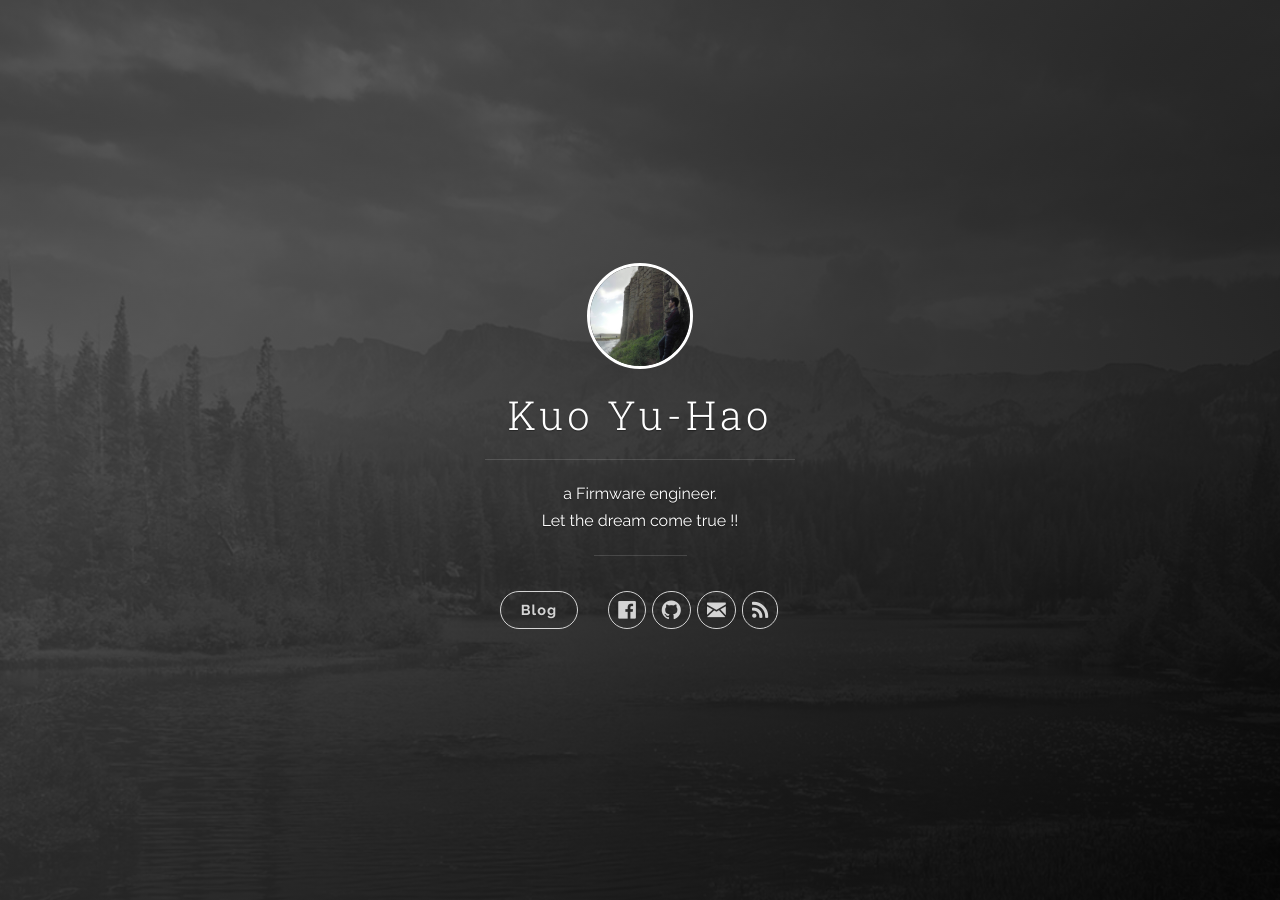
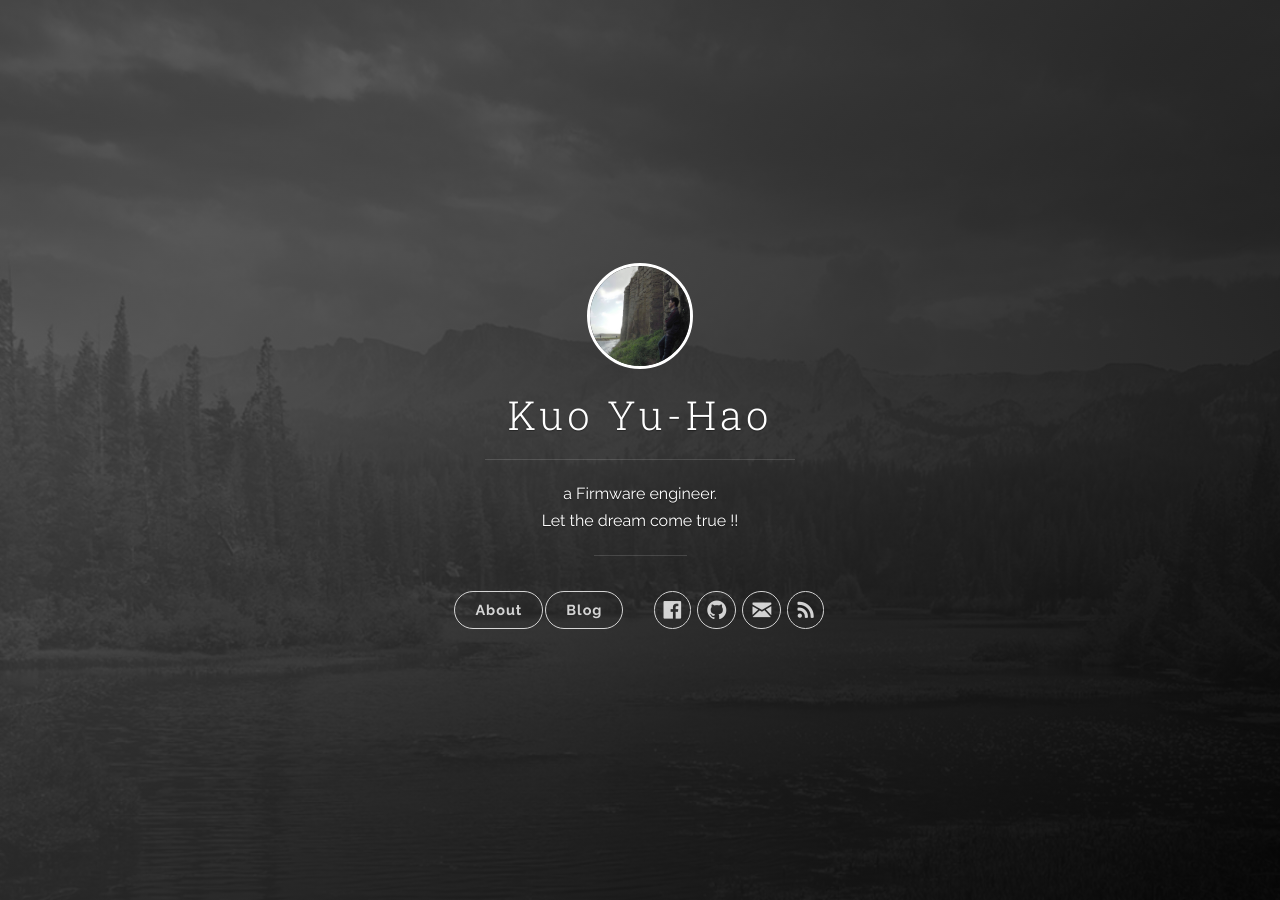
Before and after one commit to yuhao-kuo/yuhao-kuo.github.io, a Jekyll site: the page built from index.html, in a window 1280 px wide. Built offline with Jekyll 4.4.1, drawn with Linux system fonts in a browser that asks for light colours; the list of posts is cut into pages by our own code.

Commit message:
add about link button
add about link in home page.

```diff
--- a/_includes/header.html
+++ b/_includes/header.html
@@ -19,6 +19,9 @@
         <div class="navigation-wrapper">
 
           <nav class="cover-navigation cover-navigation--primary">
+            <ul class="navigation">
+              <li class="navigation__item"><a href="{{ site.url }}/blog/about" title="link to {{ site.title }} about" class="blog-button">About</a></li>
+            </ul>
             <ul class="navigation">
               <li class="navigation__item"><a href="{{ site.url }}/blog" title="link to {{ site.title }} blog" class="blog-button">Blog</a></li>
             </ul>
```
